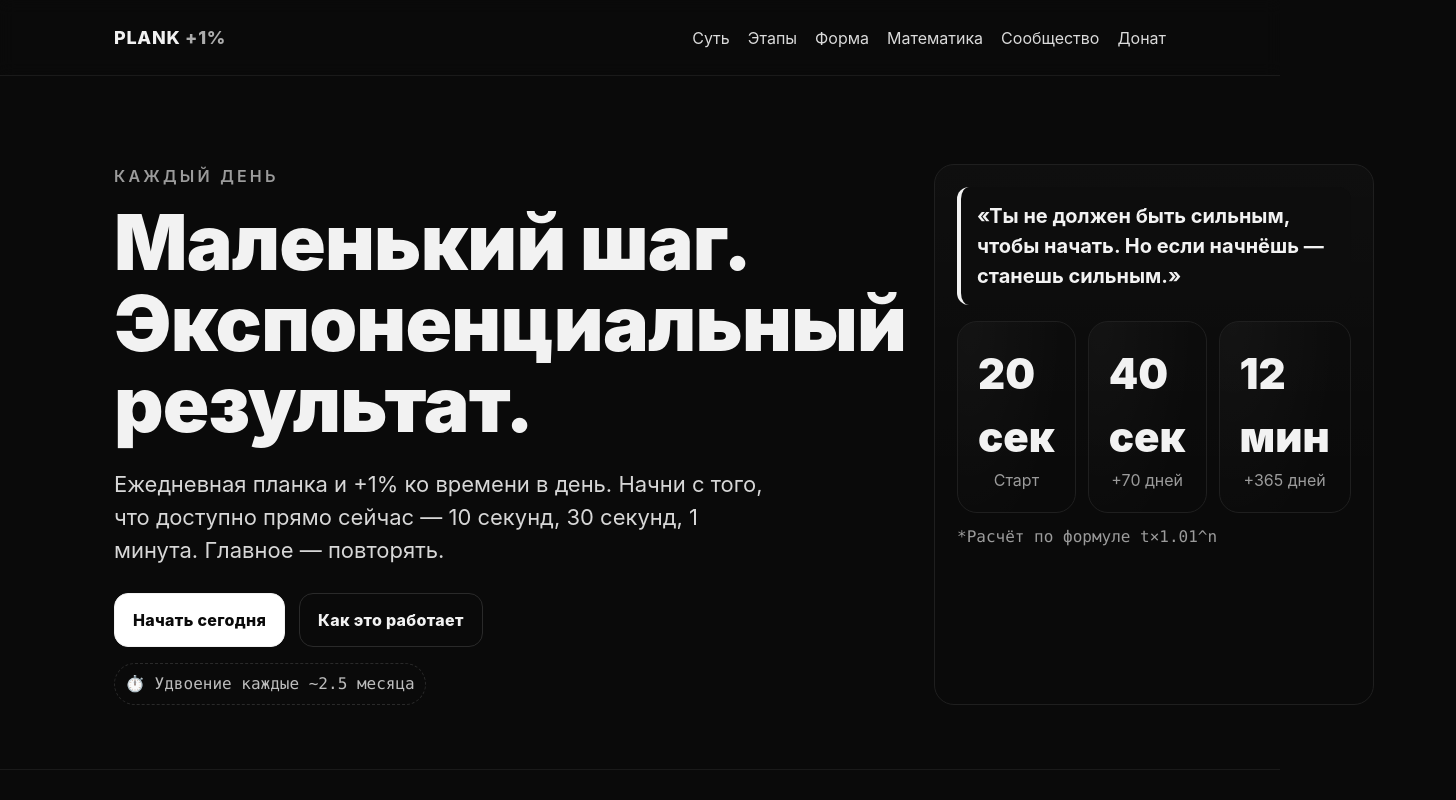
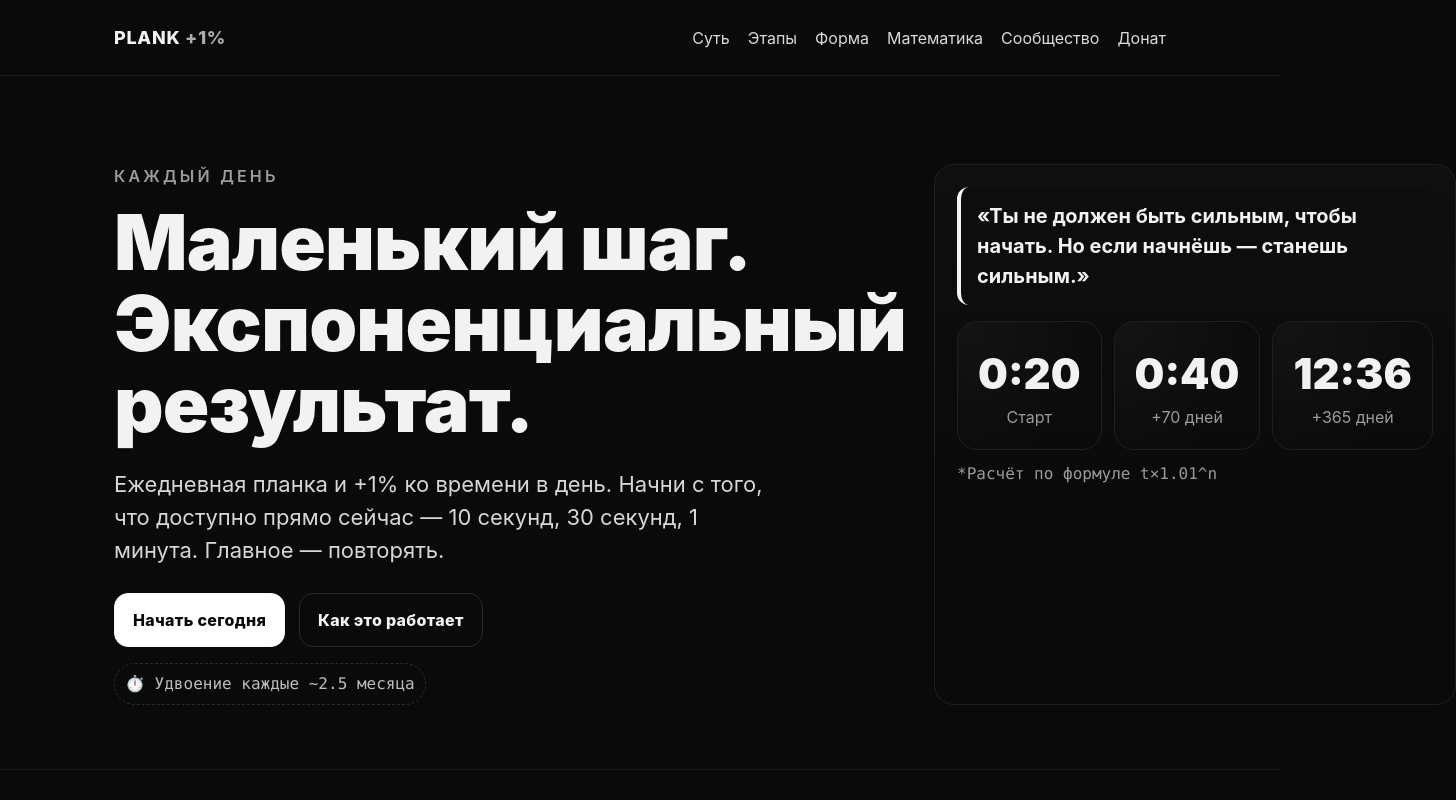
Before and after one commit to DenisStark77/planktoday, a plain HTML site: page index.html in a window 1280 px wide. Shown: the top 800 px of the page, 1456 px wide, since content can reach past the window. Drawn offline with Linux system fonts and the light colour scheme.

Commit message:
Update index.html
time format

```diff
--- a/index.html
+++ b/index.html
@@ -152,15 +152,15 @@
         <div class="quote">«Ты не должен быть сильным, чтобы начать. Но если начнёшь — станешь сильным.»</div>
         <div class="grid3 mt-16">
           <div class="card center" style="flex-direction:column">
-            <div class="stat" id="_statStart">20 сек</div>
+            <div class="stat" id="statStart">00:20</div>
             <div class="muted">Старт</div>
           </div>
           <div class="card center" style="flex-direction:column">
-            <div class="stat" id="_stat70">40 сек</div>
+            <div class="stat" id="stat70">00:40</div>
             <div class="muted">+70 дней</div>
           </div>
           <div class="card center" style="flex-direction:column">
-            <div class="stat" id="_stat365">12 мин</div>
+            <div class="stat" id="stat365">12:00</div>
             <div class="muted">+365 дней</div>
           </div>
         </div>
@@ -354,12 +354,11 @@
 
   <script>
     // Format seconds → human-friendly string
-    function fmt(sec){
+    function fmt(sec) {
       sec = Math.round(sec);
-      if(sec < 60) return sec + 'сек';
-      const m = Math.floor(sec/60); const s = sec%60;
-      if(m < 10) return s ? (m + 'мин' + s + 'сек') : (m + 'мин');
-      return m + 'мин';
+      const m = Math.floor(sec / 60);
+      const s = sec % 60;
+      return m + ':' + String(s).padStart(2, '0');
     }
 
     // Fill hero stats & table based on starting secs
```
